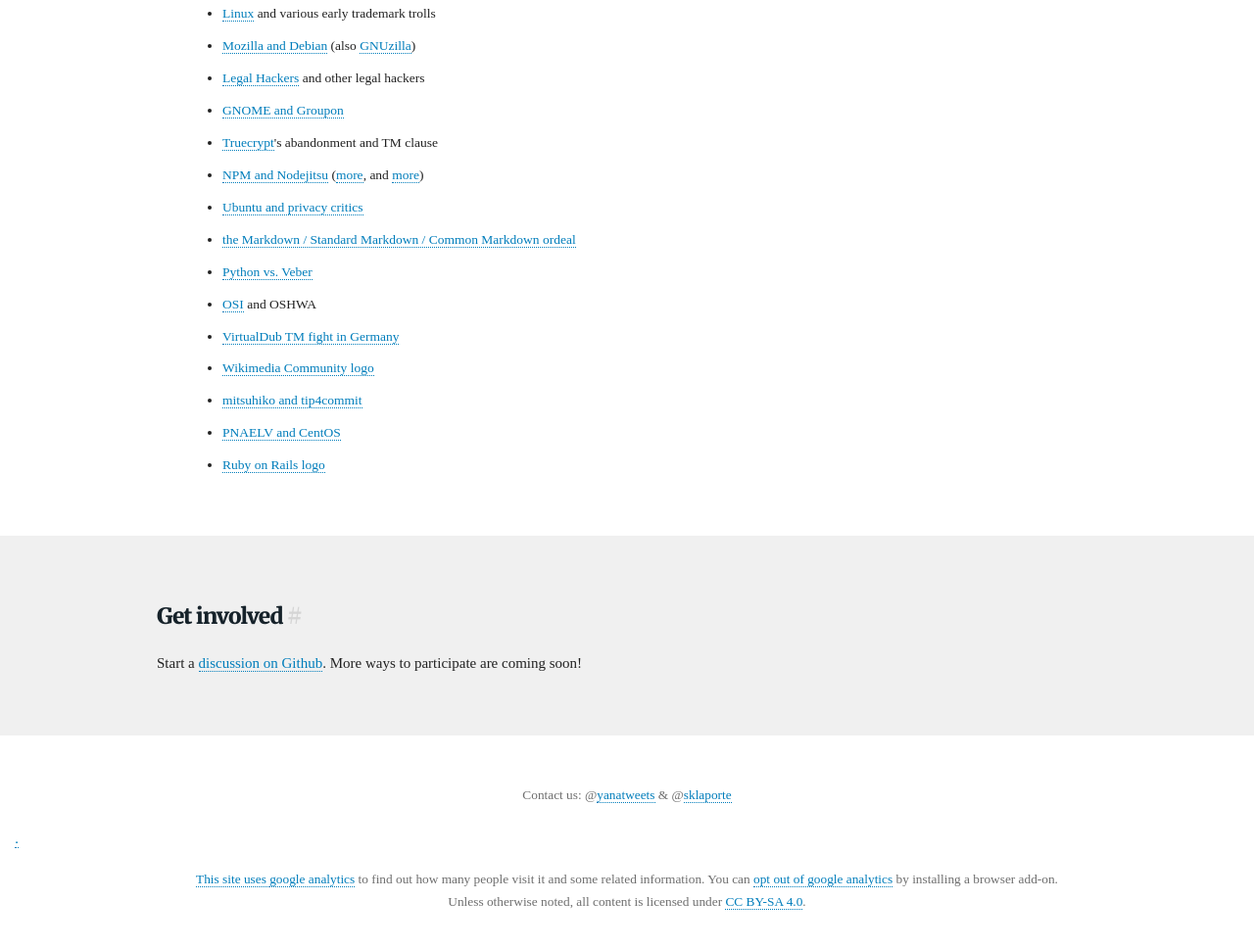
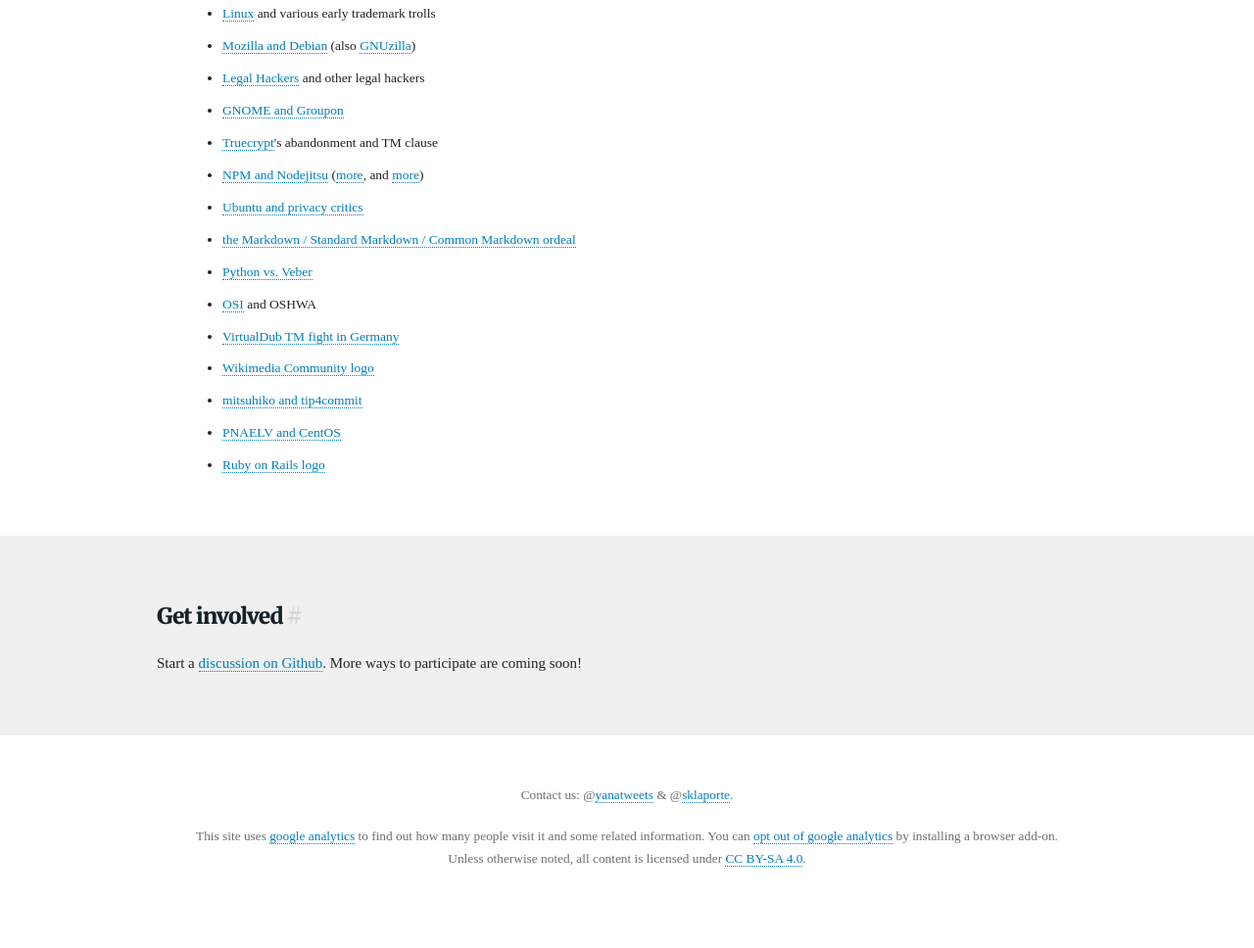
Before and after one commit to collabmark/collabmark.org, a plain HTML site: page index.html in a window 1280 px wide. Shown: the part 4992-5960 px from the top of the page at 98% size. After the commit the page ends 5916 px from the top, so only its background shows below. Drawn offline with nearby package versions, Linux system fonts and the light colour scheme; a web font is replaced by a local one.

Commit message:
woah there

```diff
--- a/index.html
+++ b/index.html
@@ -209,7 +209,7 @@
 </div>
   </div>
   <div class="footer">
-    <p>Contact us: @<a href="https://twitter.com/yanatweets">yanatweets</a> & @<a href="https://twitter.com/sklaporte">sklaporte</p>.
+    <p>Contact us: @<a href="https://twitter.com/yanatweets">yanatweets</a> & @<a href="https://twitter.com/sklaporte">sklaporte</a>.</p>
     <p class="legal">This site uses <a href="http://www.google.com/analytics/">google analytics</a> to find out how many people visit it and some related information. You can <a href="https://tools.google.com/dlpage/gaoptout">opt out of google analytics</a> by installing a browser add-on. Unless otherwise noted, all content is licensed under <a href="http://creativecommons.org/licenses/by-sa/4.0/">CC BY-SA 4.0</a>.</p>
   </div>
   <script>
```
